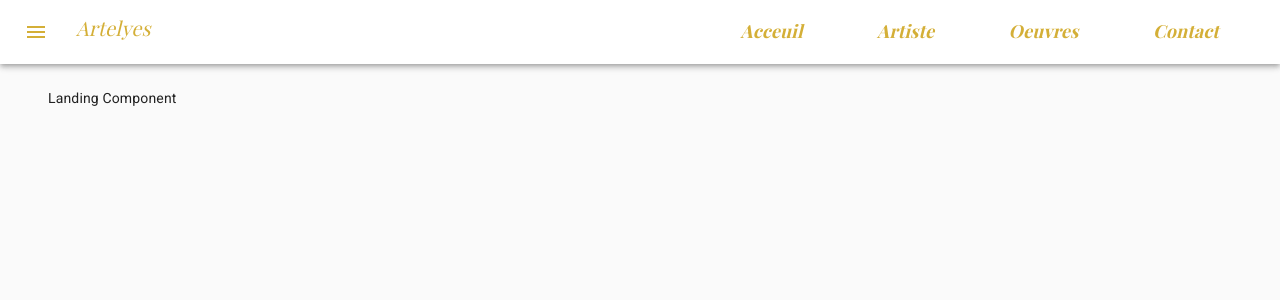
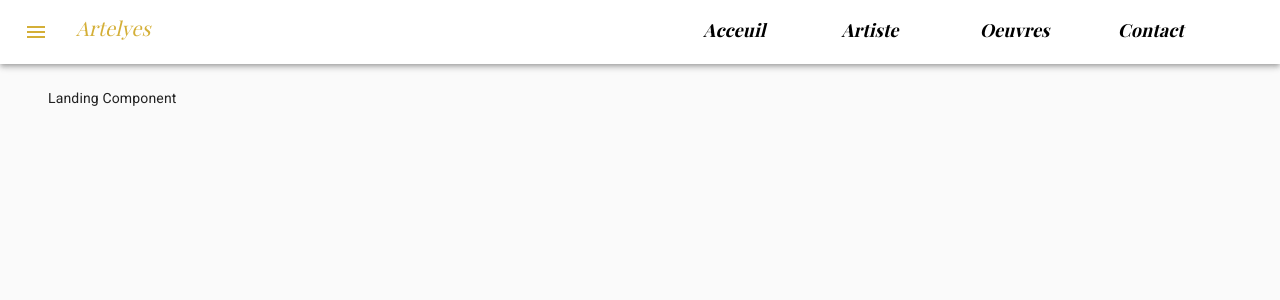
Before and after one commit to TadjerouniMohamedAdel/artelyes, a React (Create React App) app: page / in a window 1280 px wide. Shown: the top 300 px of the page. Built offline with nearby package versions, Linux system fonts and the light colour scheme; a web font is replaced by a local one.

Commit message:
refs v 0.0.1 hover navbar item

```diff
--- a/src/App.css
+++ b/src/App.css
@@ -20,3 +20,30 @@
     font-family: 'Playfair Display', serif;
     color: #d4af37;
 }
+
+.navbar-item a{
+    position:relative;
+}
+.navbar-item-link{
+    color:black;
+    text-decoration: none;
+}
+
+
+.navbar-item-link::after{
+    content:'';
+    display: block;
+    width:0;
+    height: 2px;
+    background:#d4af37;
+    transition: width .3s;
+}
+
+.navbar-item-link:hover::after{
+    width:50%;
+    transition: width 0.3s;
+}
+.navbar-item-link:hover{
+    color:#d4af37;
+    transition: 0.3s;
+}
--- a/src/Components/Projects.css
+++ b/src/Components/Projects.css
@@ -29,6 +29,7 @@
     margin-bottom: 2px;
     font-size: 18px;
     font-weight: 600;
+    text-align: center;
     font-style: italic;
     font-family: 'Playfair Display', serif;
     color: #131313;
@@ -40,5 +41,5 @@
 }
 .project-image{
     width: 280px;
-    height: 233px;
+    height: 220px;
 }
--- a/src/Components/Projects.js
+++ b/src/Components/Projects.js
@@ -56,7 +56,7 @@ export default class Projects extends Component {
                                         {item.description.substring(0,50)}...
                                     </p>
                                     <div>
-                                        <Button variant="outlined">
+                                        <Button variant="outlined" style={{fontFamily:"Source Sans Pro, Sans-Serif",fontWeight:"600",fontSize:14}}>
                                             View Details
                                         </Button>
                                     </div>
--- a/src/Components/TopNavigation.js
+++ b/src/Components/TopNavigation.js
@@ -123,20 +123,26 @@ export default function PersistentDrawerLeft() {
             indicatorColor="primary"
             textColor="primary"
         >
-
-          <Link  onClick={() => handleDrawerClose()} to="/" style={{textDecoration:"none",color:"black"}}>
-            <span className="artist-font navbar-item">Acceuil</span>
-          </Link>
-          <Link  onClick={() => handleDrawerClose()} to="/artist" style={{textDecoration:"none",color:"black"}}>
-            <span className="artist-font navbar-item">Artiste</span>
-          </Link>
-          <Link  onClick={() => handleDrawerClose()} to="/projects" style={{textDecoration:"none",color:"black"}}>
-            <span className="artist-font navbar-item">Oeuvres</span>
-          </Link>
-          <Link  onClick={() => handleDrawerClose()} to="/contacts" style={{textDecoration:"none",color:"black"}}>
-            <span className="artist-font navbar-item">Contact</span>
-
-          </Link>
+          <span className="artist-font navbar-item">
+              <Link  className="navbar-item-link" onClick={() => handleDrawerClose()} to="/">
+                  Acceuil
+              </Link>
+          </span>
+          <span className="artist-font navbar-item">
+              <Link  className="navbar-item-link" onClick={() => handleDrawerClose()} to="/artist">
+                  Artiste
+              </Link>
+          </span>
+          <span className="artist-font navbar-item">
+              <Link  className="navbar-item-link" onClick={() => handleDrawerClose()} to="/projects">
+                  Oeuvres
+              </Link>
+          </span>
+          <span className="artist-font navbar-item">
+              <Link  className="navbar-item-link" onClick={() => handleDrawerClose()} to="/contacts">
+                  Contact
+              </Link>
+          </span>
         </div>
         </Hidden>
         </Toolbar>
```
